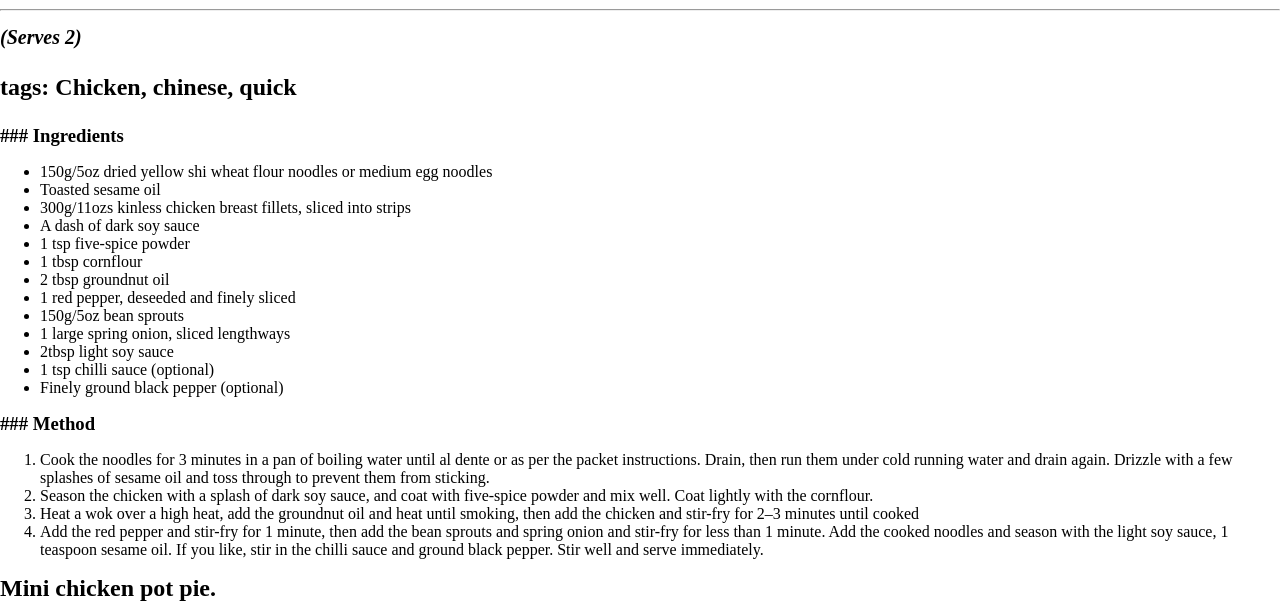
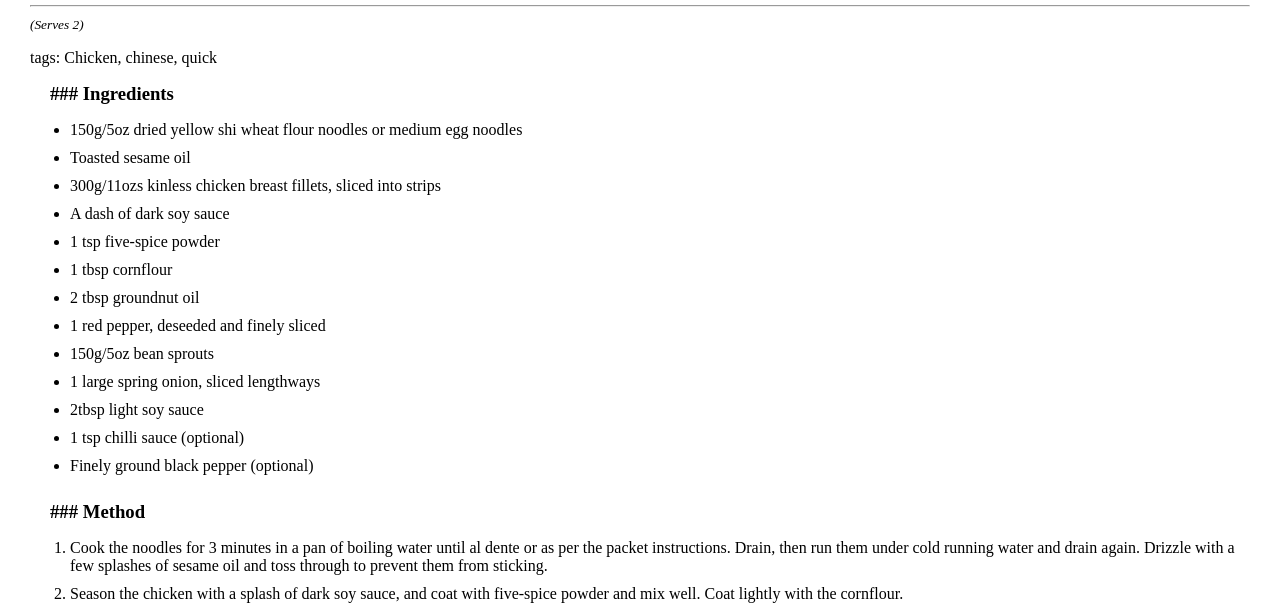
Before and after one commit to mikeycattell/forking-cooking, a plain HTML site: page index.html in a window 1280 px wide. Shown: the part 189-797 px from the top of the page. Drawn offline with Linux system fonts and the light colour scheme.

Commit message:
Adding minor styles, and <main> in html

```diff
--- a/index.html
+++ b/index.html
@@ -9,9 +9,10 @@
   </head>
 
 <body>
+<main>
 <h1>Recipes tried and tested</h1>
 
-<h2>Chicken chow mein.
+<h2>Chicken chow mein.</h2>
 <hr>
 <small><i>(Serves 2)</i></small>
 
@@ -74,7 +75,7 @@
   <li>Take the puff pastry, cut out four circles. Take two of those circle (these will be your top layers) and cut out a smaller circle inside, keep everything intact. Egg wash the bottom two circles, place a top circle on each bottom circle, egg wash the entire thing. Bake at 400°F/205°C for 20-25 minutes or until puffy and golden brown.</li>
   <li>Take the puff pastry shell, use a knife to remove the top, fill with the chicken pot pie filling, put the top back on. Enjoy!</li>
 </ol>
-
+</main>
 
 </body>
 </html>
--- a/public/styles.css
+++ b/public/styles.css
@@ -1,5 +1,11 @@
 html, body, div, h1, h2, h3, h4, h5, h6, article, aside, footer, header, hgroup, nav, section { margin: 0; padding: 0; vertical-align: baseline; }
 
-main {  display: block; }
+main {  display: block; padding: 0 30px; }
 
 h1 { font-size: 68px; padding: 40px 0; }
+
+h3 { padding-left: 20px; }
+
+ul {  }
+li { padding-bottom: 10px; }
+ol { padding-bottom: 10px; }
```
